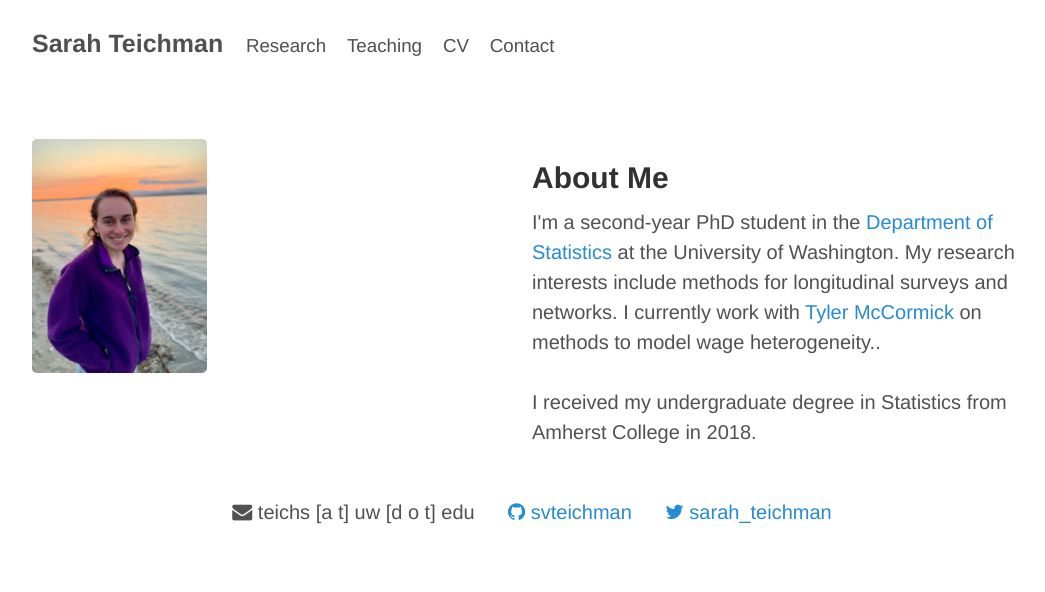
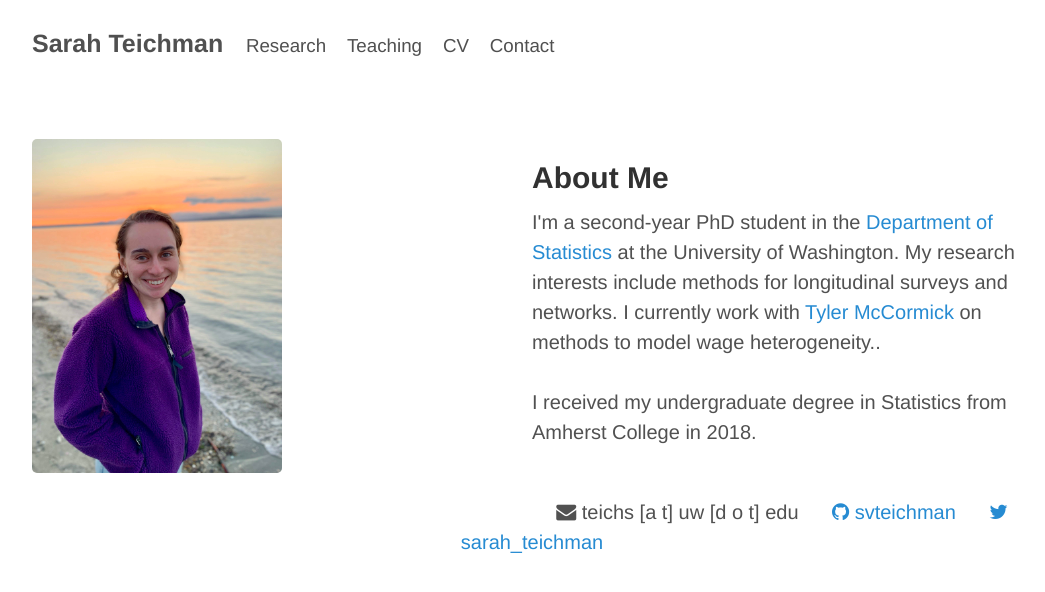
Before and after one commit to svteichman/svteichman.github.io, a Jekyll site: the page built from index.html, in a window 1280 px wide. Shown: the top 592 px of the page, without its empty margins (108-1153 px from the left). Built offline with Jekyll 4.4.1, drawn with Linux system fonts in a browser that asks for light colours.

Commit message:
changing dimensions

```diff
--- a/index.html
+++ b/index.html
@@ -12,7 +12,7 @@
 
 <div class="row">
         <div class="column">
-            <img class="featurette-image img-responsive" src="images/me.JPG" width = "35%" height = "35%">
+            <img class="featurette-image img-responsive" src="images/me.JPG" width = "50%" height = "50%">
         </div>
         <div class="column">
             <h2>About Me</h2>
```
